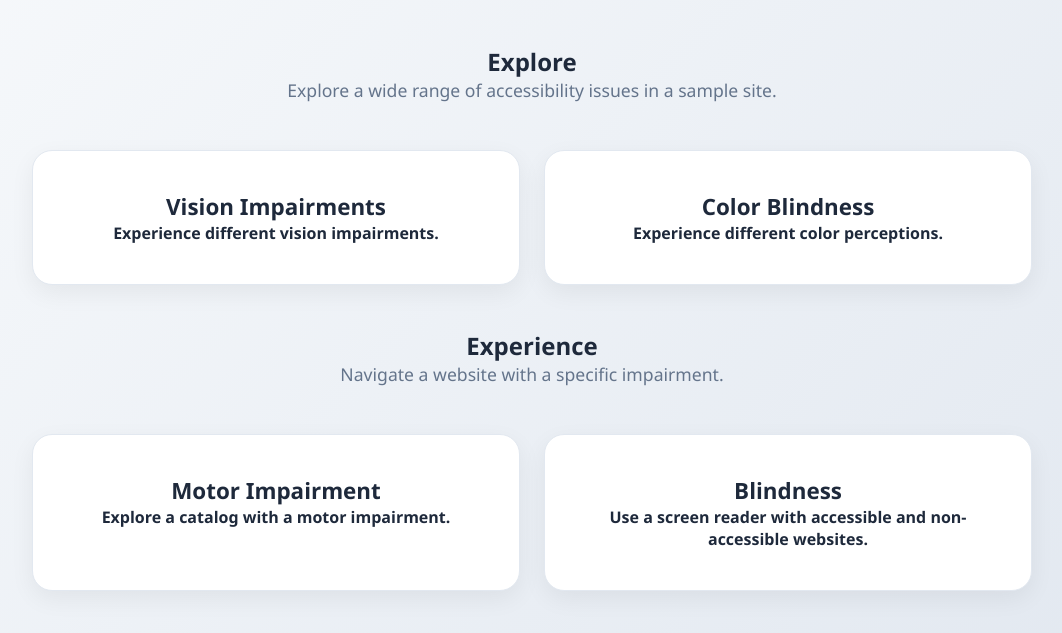
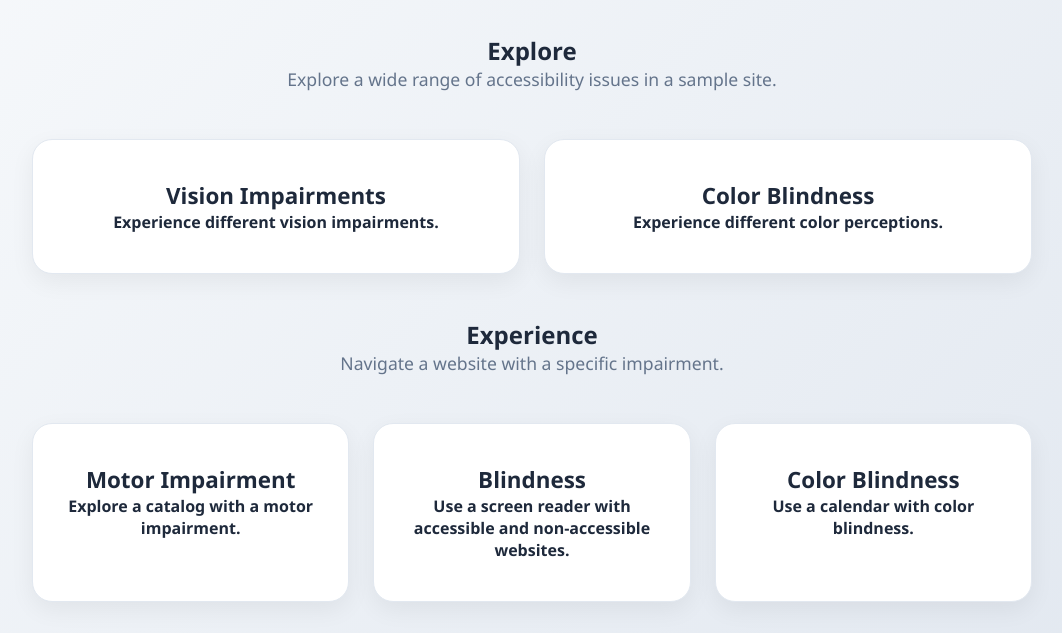
Before and after one commit to ScotlynTurner/design-empathy-simulator, a website: page index.html in a window 1280 px wide. Shown: the part 167-800 px from the top of the page, without its empty margins (108-1170 px from the left). Drawn offline with Linux system fonts and the light colour scheme.

Commit message:
added color blindness link

```diff
--- a/index.html
+++ b/index.html
@@ -43,6 +43,11 @@
                 <h2>Blindness</h2>
                 <h4>Use a screen reader with accessible and non-accessible websites.</h4>
             </a>
+
+            <a class="card" data-category="Color Blindness" href="./pages/calendar.html">
+                <h2>Color Blindness</h2>
+                <h4>Use a calendar with color blindness.</h4>
+            </a>
         </div>
     </div>
 </body>
```
